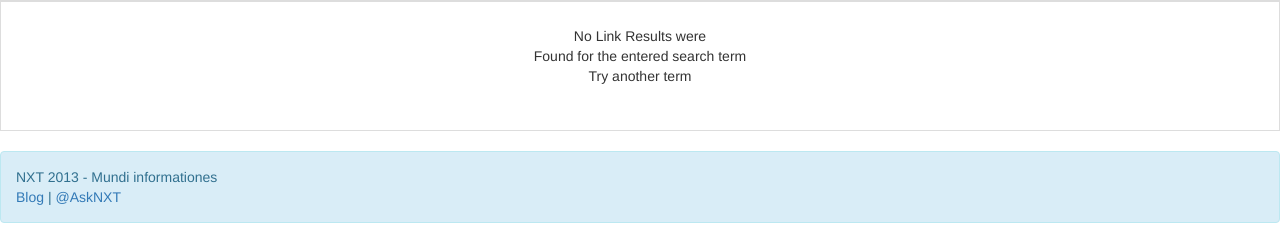
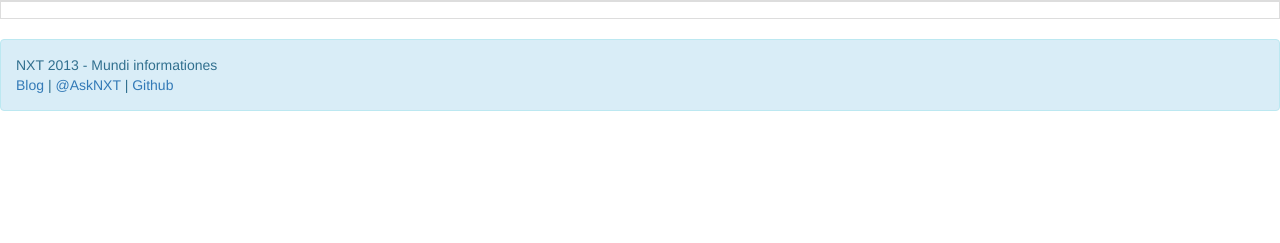
Before and after one commit to bossman759/nxt, a PHP site: page /search?search=1 in a window 1280 px wide. Shown: the part 1121-1364 px from the top of the page. After the commit the page ends 1232 px from the top, so only its background shows below. Run offline with PHP 8.4, Linux system fonts and the light colour scheme; tables that the repository leaves empty or names only in its code hold one stand-in row (values such as "Sample post"); a stand-in replaces the project's code that opens the database connection; lists and menus that the app fills with data are empty; some libraries are stand-ins or nearby versions.

Commit message:
Update Search.php

```diff
--- a/Search.php
+++ b/Search.php
@@ -39,7 +39,7 @@
   <tbody>
     <tr>
       <td><?php
-  require("connect.php");
+	require("connect.php");
 	$search = strip_tags($_GET['search']);
 	if($search){
 	if(preg_match("/[A-Za-z-0-9]+/", $_GET['search'])){
@@ -103,13 +103,13 @@ $numrows = mysql_num_rows($sql);
 	if($Title){
 	echo "<a target='_blank' href='$url'>$Title</a> | <a href='http://nxt.comxa.com/spam?id=$id'>Spam</a> |
 	<a href='https://twitter.com/share' class='twitter-share-button' data-url='$url' data-text='$Title' data-related='AskNxt'>Tweet</a>
-<script>!function(d,s,id){var js,fjs=d.getElementsByTagName(s)[0];if(!d.getElementById(id)){js=d.createElement(s);js.id=id;js.src='//platform.twitter.com/widgets.js';fjs.parentNode.insertBefore(js,fjs);}}(document,'script','twitter-wjs');</script><a href='http://bufferapp.com/add' class='buffer-add-button' data-text='$Title' data-url='$url' data-count='horizontal' >Buffer</a><script type='text/javascript' src='http://static.bufferapp.com/js/button.js'></script>
+<script>!function(d,s,id){var js,fjs=d.getElementsByTagName(s)[0];if(!d.getElementById(id)){js=d.createElement(s);js.id=id;js.src='//platform.twitter.com/widgets.js';fjs.parentNode.insertBefore(js,fjs);}}(document,'script','twitter-wjs');</script>
 <br/>";
 	}
 	else
-	echo "<a target='_balnk' href='$url'>$name</a> |
-	<a href='https://twitter.com/share' class='twitter-share-button' data-url='$url' data-text='$Title' data-related='AskNxt'>Tweet</a> | <a href='http://nxt.comxa.com/spam?id=$id'>Spam</a> |
-<script>!function(d,s,id){var js,fjs=d.getElementsByTagName(s)[0];if(!d.getElementById(id)){js=d.createElement(s);js.id=id;js.src='//platform.twitter.com/widgets.js';fjs.parentNode.insertBefore(js,fjs);}}(document,'script','twitter-wjs');</script><a href='http://bufferapp.com/add' class='buffer-add-button' data-text='$Title' data-url='$url' data-count='horizontal' >Buffer</a><script type='text/javascript' src='http://static.bufferapp.com/js/button.js'></script>
+	echo "<a target='_blank' href='$url'>$name</a> | <a href='http://nxt.comxa.com/spam?id=$id'>Spam</a> |
+	<a href='https://twitter.com/share' class='twitter-share-button' data-url='$url' data-text='$name' data-related='AskNxt'>Tweet</a>
+<script>!function(d,s,id){var js,fjs=d.getElementsByTagName(s)[0];if(!d.getElementById(id)){js=d.createElement(s);js.id=id;js.src='//platform.twitter.com/widgets.js';fjs.parentNode.insertBefore(js,fjs);}}(document,'script','twitter-wjs');</script>
 <br/>";
 
 
@@ -120,11 +120,7 @@ $numrows = mysql_num_rows($sql);
 	}
 
 	}
-	else
-	echo "<center><div class='alert alert-error'>
-No Link Results were<br />
-Found for the entered search term<br />
-Try another term</div></center>";
+
 
 	}
 	else
@@ -145,7 +141,7 @@ Do not use symbols
 </table>
 <div class="alert alert-info">
 NXT 2013 - Mundi informationes<br />
-<a target='_blank' href='http://thenxt.tumblr.com/'>Blog</a> | <a target='_blank' href='http://twitter.com/asknxt'>@AskNXT</a>
+<a target='_blank' href='http://thenxt.tumblr.com/'>Blog</a> | <a target='_blank' href='http://twitter.com/asknxt'>@AskNXT</a> | <a href='https://github.com/bossman759/nxt' target='_blank'>Github</a>
 </div>
 </body>
 </html>
```
